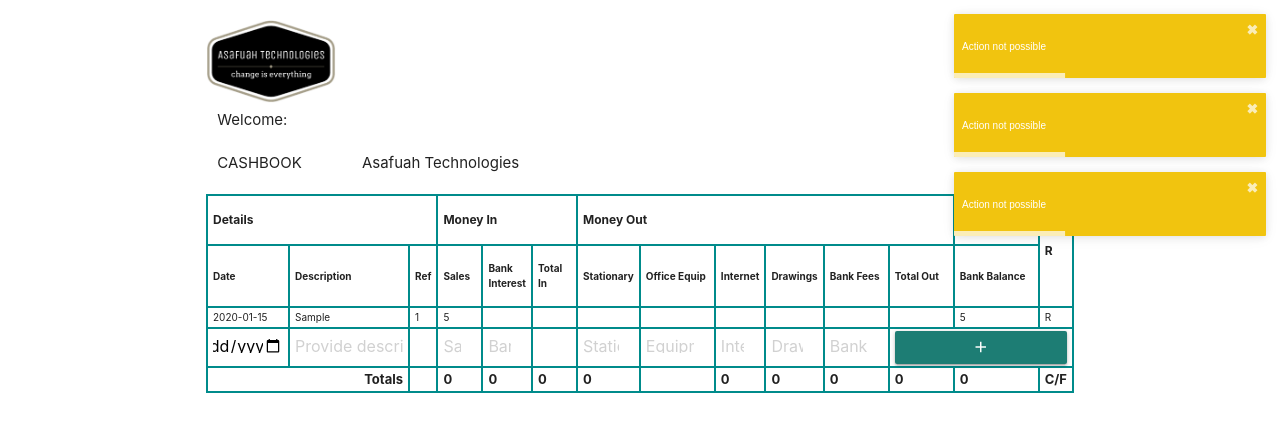
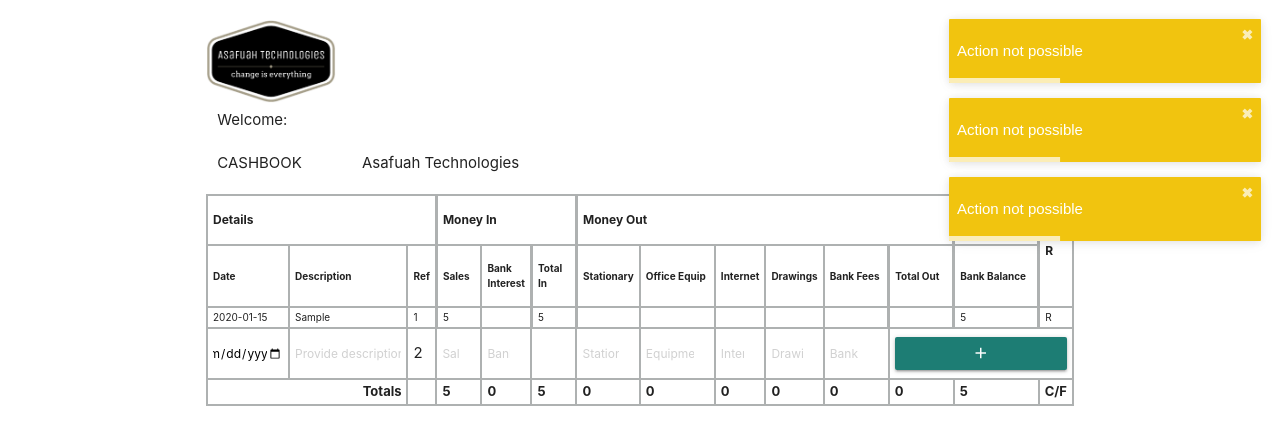
Before and after one commit to slerches/single-entry, a React (Create React App) app: page / in a window 1280 px wide. Both pictures are taken after typing "2020-01-15", "Sample", "5", "5", "5", "5" into the empty fields and a click on the button "add". Shown: the top 444 px of the page. Built offline with nearby package versions, Linux system fonts and the light colour scheme.

Commit message:
Totals calculation added

```diff
--- a/public/css/styles.css
+++ b/public/css/styles.css
@@ -23,14 +23,14 @@ body {
 }
 
 table .bd {
-    border-color: darkcyan;
+    border-color: rgb(174, 177, 177);
 }
 .bd-l {
-    border-left: 1px solid black;
+    border-left: 3px solid black;
 }
 
 .bd-r {
-    border-right: 1px solid black;
+    border-right: 3px solid black;
 }
 
 .bd-t {
@@ -43,7 +43,8 @@ table .bd {
 }
 
 table input {
-    height: 14px !important;
+    /* height: 14px !important; */
+    font-size: 12px !important;
     margin: 0 !important;
     padding: 0 !important;
     border: none !important;
--- a/src/App.js
+++ b/src/App.js
@@ -1,13 +1,13 @@
 import React from 'react';
-import {BrowserRouter, Route, Switch} from 'react-router-dom';
+import { BrowserRouter, Route, Switch } from 'react-router-dom';
 import Login from './Pages/Login';
 import Main from './Pages/Main';
-import {Provider} from 'react-redux';
-import {createStore} from 'redux';
+import { Provider } from 'react-redux';
+import { createStore } from 'redux';
 
 let initialState = {
-  currentBalance:0,
-  totals:{
+  currentBalance: 0,
+  totals: {
     sales: 0,
     bank_interest: 0,
     total_in: 0,
@@ -18,52 +18,70 @@ let initialState = {
     bank_fees: 0,
     total_out: 0,
     bank_balance: 0
-
   },
-  cashbook:[],
-    idata : {
-      date:'',
-      description:'',
-      tr_ref:1,
-      sales:'',
-      bank_interest:'',
-      total_in:'',
-      stationary:'',
-      office_equipment:'',
-      internet:'',
-      drawings:'',
-      bank_fees:'',
-      total_out:'',
-      bank_balance:''
-    }
+  cashbook: [],
+  idata: {
+    date: '',
+    description: '',
+    tr_ref: 0,
+    sales: '',
+    bank_interest: '',
+    total_in: '',
+    stationary: '',
+    office_equipment: '',
+    internet: '',
+    drawings: '',
+    bank_fees: '',
+    total_out: '',
+    bank_balance: ''
+  }
 }
 
-const genReducer = (state=initialState,action) =>{
-  switch(action.type) {
+const genReducer = (state = initialState, action) => {
+  switch (action.type) {
     case 'CHANGE_VALUES':
-      return { ...state, idata: {...state.idata,...action.payload}}
+      return { ...state, idata: { ...state.idata, ...action.payload } }
     case 'ADD_TO_BOOKS':
       let idata = {
         date: '',
         description: '',
-        tr_ref: '',
+        tr_ref: state.idata.tr_ref + 1,
         sales: '',
         bank_interest: '',
-        total_in: '',
+        total_in: 0,
         stationary: '',
         office_equipment: '',
         internet: '',
         drawings: '',
         bank_fees: '',
-        total_out: '',
-        bank_balance: ''}
-        let tmpData = state.idata;
-        if (state.idata.sales > 0 || state.idata.bank_interest > 0) {
-          tmpData.bank_balance += state.idata.sales + state.idata.bank_interest;
-        } else {
-          tmpData.bank_balance -= state.idata.stationary - state.idata.office_equipment - state.idata.internet - state.idata.drawings -state.idata.bank_fees;
-        }
-      return { ...state, cashbook: [...state.cashbook, tmpData],idata}
+        total_out: 0,
+        bank_balance: ''
+      }
+
+      let totals = state.totals;
+
+      let tmpData = state.idata;
+      if (state.idata.sales > 0 || state.idata.bank_interest > 0) {
+        tmpData.total_in = parseFloat(state.idata.sales + state.idata.bank_interest);
+        tmpData.bank_balance = parseFloat(state.currentBalance + tmpData.total_in);
+      } else {
+        tmpData.total_out = parseFloat(state.idata.stationary + state.idata.office_equipment + state.idata.internet + state.idata.drawings + state.idata.bank_fees);
+        tmpData.bank_balance = parseFloat(state.currentBalance - tmpData.total_out);
+      }
+      tmpData.tr_ref += 1;
+
+      totals.sales += Number(state.idata.sales);
+      totals.bank_interest += Number(state.idata.bank_interest);
+      totals.total_in += Number(tmpData.total_in);
+      totals.stationary += Number(state.idata.stationary);
+      totals.office_equipment += Number(state.idata.office_equipment);
+      totals.internet += Number(state.idata.internet);
+      totals.drawings += Number(state.idata.drawings);
+      totals.bank_fees += Number(state.idata.bank_fees);
+      totals.total_out += Number(tmpData.total_out);
+      totals.bank_balance = Number(tmpData.bank_balance);
+
+      return { ...state, cashbook: [...state.cashbook, tmpData], idata, currentBalance: tmpData.bank_balance, totals }
     default:
       return { ...state }
   }
@@ -74,15 +92,15 @@ const store = createStore(genReducer);
 function App() {
   return (
     <div className='container'>
-        <div><img src="logo.png" alt="Company logo" width="15%" /></div>
-        <BrowserRouter>
+      <div><img src="logo.png" alt="Company logo" width="15%" /></div>
+      <BrowserRouter>
         <Switch>
           <Route path='/login' component={Login} />
           <Provider store={store}>
             <Route path='/' component={Main} />
           </Provider>
         </Switch>
-        </BrowserRouter>
+      </BrowserRouter>
     </div>
   );
 }
--- a/src/Components/Inputs/index.js
+++ b/src/Components/Inputs/index.js
@@ -8,16 +8,12 @@ let currentValue = '';
 const Inputs = (props) => {
 
     const handleChange = e => {
-        // if( e.target.name === 'description' || e.target.name === 'date') {
-        //     props.changeValues({ [e.target.name]: e.target.value });
-        //     return;
-        // }
         if (!(e.target.name === 'description') && !(e.target.name === 'date')) {
-            if (currentValue.length > 0 && currentValue !== e.target.name ) {
+            if (currentValue.length > 0 && currentValue !== e.target.name) {
                 toast.warn('Action not possible');
                 return;
             }
-            if(e.target.value <=0 ) {
+            if (e.target.value <= 0) {
                 currentValue = '';
             } else {
                 currentValue = e.target.name
@@ -36,10 +32,10 @@ const Inputs = (props) => {
     }
 
     return (
-        <tr style={{ fontSize: '10px', height: '10px' }}>
+        <tr>
             <td className='bd'><input onChange={handleChange} style={{ width: '70px' }} type='date' data-date-format="DD MM" placeholder='Enter Date' name='date' value={props.date} /></td>
             <td className='bd'><input onChange={handleChange} type="text" value={props.description} placeholder="Provide description" name='description' /></td>
-            <td className='bd'>{props.tr_ref}</td>
+            <td className='bd'>{props.tr_ref + 1}</td>
             <td className='bd'><input onChange={handleChange} type='number' value={props.sales} name='sales' placeholder='Sales' /></td>
             <td className='bd'><input onChange={handleChange} type='number' value={props.bank_interest} name='bank_interest' placeholder='Bank' /></td>
             <td className='bd'>&nbsp;</td>
--- a/src/Components/Table/index.js
+++ b/src/Components/Table/index.js
@@ -2,30 +2,30 @@ import React from 'react';
 
 const TableFrame = (props) => {
     return (
-        <div  className="row" style={{width:'100%'}}>
+        <div className="row" style={{ width: '100%' }}>
             <table className='bd'>
                 <thead>
                     <tr style={{ fontSize: '12px' }}>
-                        <th className='bd' colSpan='3'>Details</th>
-                        <th className='bd' colSpan='3'>Money In</th>
-                        <th className='bd' colSpan='6'>Money Out</th>
-                        <th className='bd'>&nbsp;</th>
+                        <th className='bd bd-r' colSpan='3'>Details</th>
+                        <th className='bd bd-r' colSpan='3'>Money In</th>
+                        <th className='bd bd-r' colSpan='6'>Money Out</th>
+                        <th className='bd bd-r'>&nbsp;</th>
                         <th className='bd' rowSpan='2'>R</th>
                     </tr>
-                    <tr style={{fontSize:'10px'}}>
+                    <tr style={{ fontSize: '10px' }}>
                         <th className='bd'>Date</th>
                         <th className='bd'>Description</th>
-                        <th className='bd'>Ref </th>
-                        <th className='bd' style={{width:'45px'}}>Sales</th>
-                        <th className='bd' style={{ width: '45px' }}>Bank Interest</th>
-                        <th className='bd' style={{ width: '45px' }}>Total In</th>
+                        <th className='bd bd-r'>Ref </th>
+                        <th className='bd' style={{ width: '45px' }}>Sales</th>
+                        <th className='bd bd-r' style={{ width: '45px' }}>Bank Interest</th>
+                        <th className='bd bd-r' style={{ width: '45px' }}>Total In</th>
                         <th className='bd' style={{ width: '60px' }}>Stationary</th>
                         <th className='bd' style={{ width: '75px' }}>Office Equip</th>
                         <th className='bd' style={{ width: '45px' }}>Internet</th>
                         <th className='bd' style={{ width: '45px' }}>Drawings</th>
-                        <th className='bd' style={{ width: '65px' }}>Bank Fees</th>
-                        <th className='bd' style={{ width: '65px' }}>Total Out</th>
-                        <th className='bd' style={{ width: '85px' }}>Bank Balance</th>
+                        <th className='bd bd-r' style={{ width: '65px' }}>Bank Fees</th>
+                        <th className='bd bd-r' style={{ width: '65px' }}>Total Out</th>
+                        <th className='bd bd-r' style={{ width: '85px' }}>Bank Balance</th>
                     </tr>
                 </thead>
                 <tbody>
@@ -44,21 +44,21 @@ const TableFrame = (props) => {
 
 
 const TableBody = (props) => {
-    return(
+    return (
         <tr style={{ fontSize: '10px' }}>
             <td className='bd'>{props.date}</td>
             <td className='bd'>{props.description}</td>
-            <td className='bd'>{props.tr_ref}</td>
+            <td className='bd bd-r'>{props.tr_ref}</td>
             <td className='bd'>{props.sales}</td>
-            <td className='bd'>{props.bank_interest}</td>
-            <td className='bd'>{props.total_in}</td>
+            <td className='bd bd-r'>{props.bank_interest}</td>
+            <td className='bd bd-r'>{props.total_in}</td>
             <td className='bd'>{props.stationary}</td>
-            <td className='bd'>{props.office_equipement}</td>
+            <td className='bd'>{props.office_equipment}</td>
             <td className='bd'>{props.internet}</td>
             <td className='bd'>{props.drawings}</td>
-            <td className='bd'>{props.bank_fees}</td>
-            <td className='bd'>{props.total_out}</td>
-            <td className='bd'>{props.bank_balance}</td>
+            <td className='bd bd-r'>{props.bank_fees}</td>
+            <td className='bd bd-r'>{props.total_out}</td>
+            <td className='bd bd-r'>{props.bank_balance}</td>
             <td className='bd'>R</td>
         </tr>
     )
@@ -66,15 +66,15 @@ const TableBody = (props) => {
 
 
 const TotalDisplay = (props) => {
-    return(
-        <tr style={{ fontSize: '13px',fontWeight:"bold" }}>
+    return (
+        <tr style={{ fontSize: '13px', fontWeight: "bold" }}>
             <td className='bd right-align' colSpan='2'>Totals</td>
             <td className='bd'>&nbsp;</td>
             <td className='bd'>{props.sales}</td>
             <td className='bd'>{props.bank_interest}</td>
             <td className='bd'>{props.total_in}</td>
             <td className='bd'>{props.stationary}</td>
-            <td className='bd'>{props.office_equipement}</td>
+            <td className='bd'>{props.office_equipment}</td>
             <td className='bd'>{props.internet}</td>
             <td className='bd'>{props.drawings}</td>
             <td className='bd'>{props.bank_fees}</td>
@@ -85,4 +85,4 @@ const TotalDisplay = (props) => {
     )
 }
 
-export {TableFrame,TableBody,TotalDisplay}
+export { TableFrame, TableBody, TotalDisplay }
--- a/src/Pages/Main/index.js
+++ b/src/Pages/Main/index.js
@@ -1,5 +1,5 @@
 import React, { useState } from 'react';
-import {connect} from 'react-redux';
+import { connect } from 'react-redux';
 import { TableFrame, TableBody, TotalDisplay } from '../../Components/Table';
 import Inputs from '../../Components/Inputs';
 
@@ -10,13 +10,13 @@ const Main = (props) => {
 
     React.useEffect(() => {
         fetch('/tempData/companyData.json')
-        .then(response=>response.json())
-        .then(data=>{
-            setCompanyData(data);
-        })
-        .catch(e=>{
-            console.log(e);
-        });
+            .then(response => response.json())
+            .then(data => {
+                setCompanyData(data);
+            })
+            .catch(e => {
+                console.log(e);
+            });
     }, [])
 
     return (
@@ -32,11 +32,11 @@ const Main = (props) => {
                 <div className="row">
                     <TableFrame>
                         {
-                            props.cashbook.map((cashbook,index)=>{
+                            props.cashbook.map((cashbook, index) => {
                                 return <TableBody key={index} {...cashbook} />
                             })
                         }
-                        <Inputs />
+                        {props.cashbook.length <= 12 && (<Inputs />)}
                         <TotalDisplay {...props.totals} />
                     </TableFrame>
                 </div>
@@ -47,9 +47,9 @@ const Main = (props) => {
 
 const mapToProps = state => {
     return {
-        cashbook:state.cashbook,
-        totals:state.totals
+        cashbook: state.cashbook,
+        totals: state.totals
     }
 }
 
-export default connect(mapToProps,null) (Main);
+export default connect(mapToProps, null)(Main);
```
